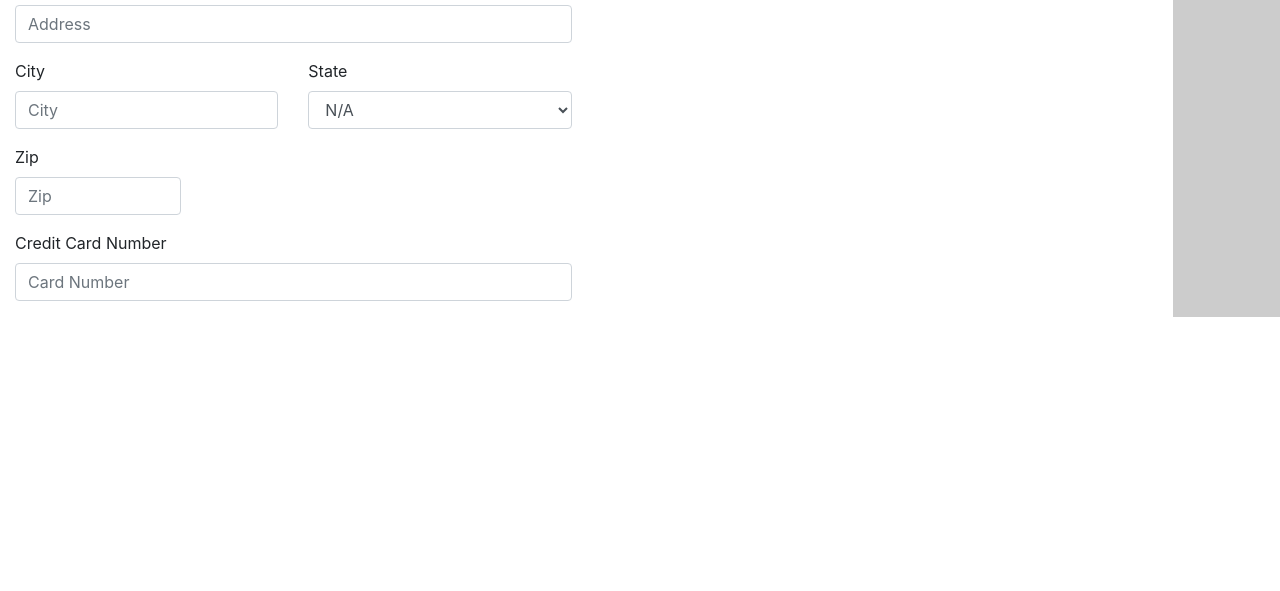
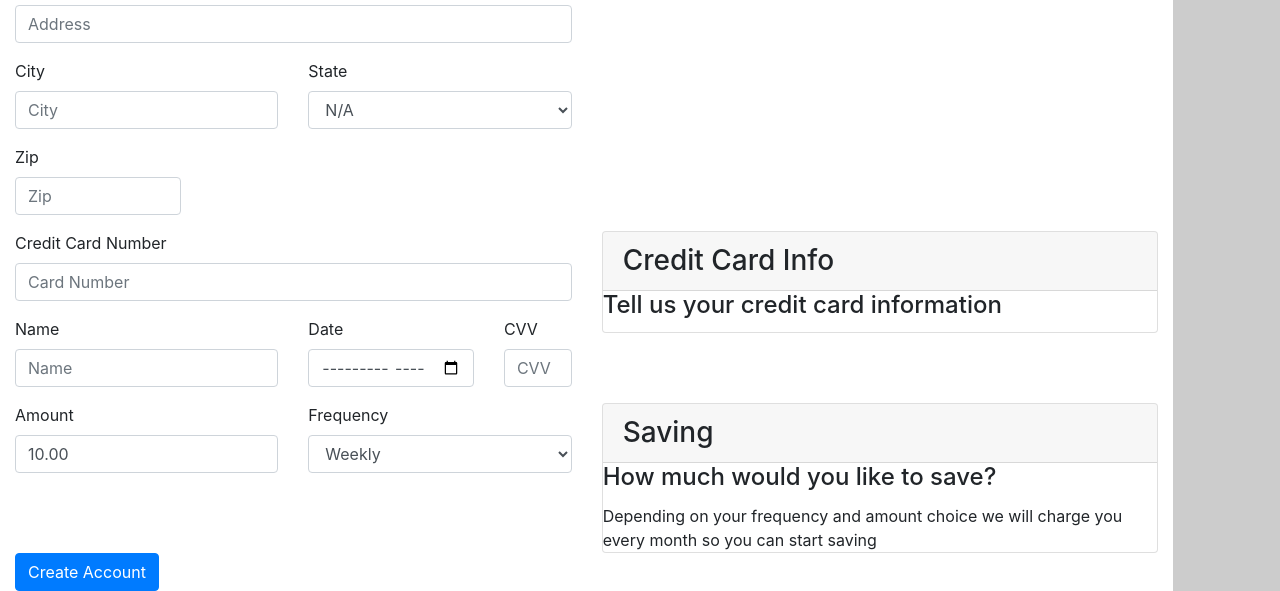
Before and after one commit to sam-audia/bitcamp2017, a React app: page app/public/signup.html in a window 1280 px wide. Shown: the part 569-1160 px from the top of the page. Before the commit the page ends 886 px from the top, so only its background shows below. Built offline with nearby package versions, Linux system fonts and the light colour scheme.

Commit message:
Completed Signup Form
Still needs sidebar links

```diff
--- a/app/public/signup.html
+++ b/app/public/signup.html
@@ -164,10 +164,64 @@
                 <label class="form-label">Credit Card Number</label>
                 <input type="text" class="form-control" id="creditcardnumber" placeholder="Card Number" name="creditcardnumber" pattern="[0-9]{13,16}" />
               </div>
+              <div class="row">
+                <div class="form-group col-sm-6">
+                  <label class="form-label">Name</label>
+                  <input type="text" class="form-control" name="cardname" id="cardname" placeholder="Name" />
+                </div>
+                <div class="form-group col-sm-4">
+                  <label class="form-label">Date</label>
+                  <input type="month" name="expdate" id="expdate" class="form-control" />
+                </div>
+                <div class="form-group col-sm-2">
+                  <label class="form-label">CVV</label>
+                  <input type="text" class="form-control" name="cvv" id="cvv" placeholder="CVV" />
+                </div>
+              </div>
             </div>
 
             <div class="col-sm-6">
+                <div class="card">
+                  <h3 class="card-header">Credit Card Info</h3>
+                  <div class="card-block">
+                    <h4 class="card-title">Tell us your credit card information</h4>
+                    <p class="card-text"></p>
+                  </div>
+                </div>
+            </div>
+          </div>
 
+          <div class="row">
+            <div class="col-sm-6">
+              <div class="row">
+                <div class="form-group col-sm-6">
+                  <label class="form-label">Amount</label>
+                  <input type="number" name="amount" id="amount" class="form-control" min="0.01" step="0.01" max="2500" value="10.00" />
+                </div>
+                <div class="form-group col-sm-6">
+                  <label class="from-label">Frequency</label>
+                  <select class="form-control" id="frequency" name="frequency">
+                    <option value="Weekly">Weekly</option>
+                    <option value="Monthly">Monthly</option>
+                  </select>
+                </div>
+              </div>
+            </div>
+
+            <div class="col-sm-6">
+              <div class="card">
+                <h3 class="card-header">Saving</h3>
+                <div class="card-block">
+                  <h4 class="card-title">How much would you like to save?</h4>
+                  <p class="card-text">Depending on your frequency and amount choice we will charge you every month so you can start saving</p>
+                </div>
+              </div>
+            </div>
+          </div>
+
+          <div class="row">
+            <div class="col-sm-12">
+              <button type="submit" class="btn btn-primary">Create Account</button>
             </div>
           </div>
 
```
